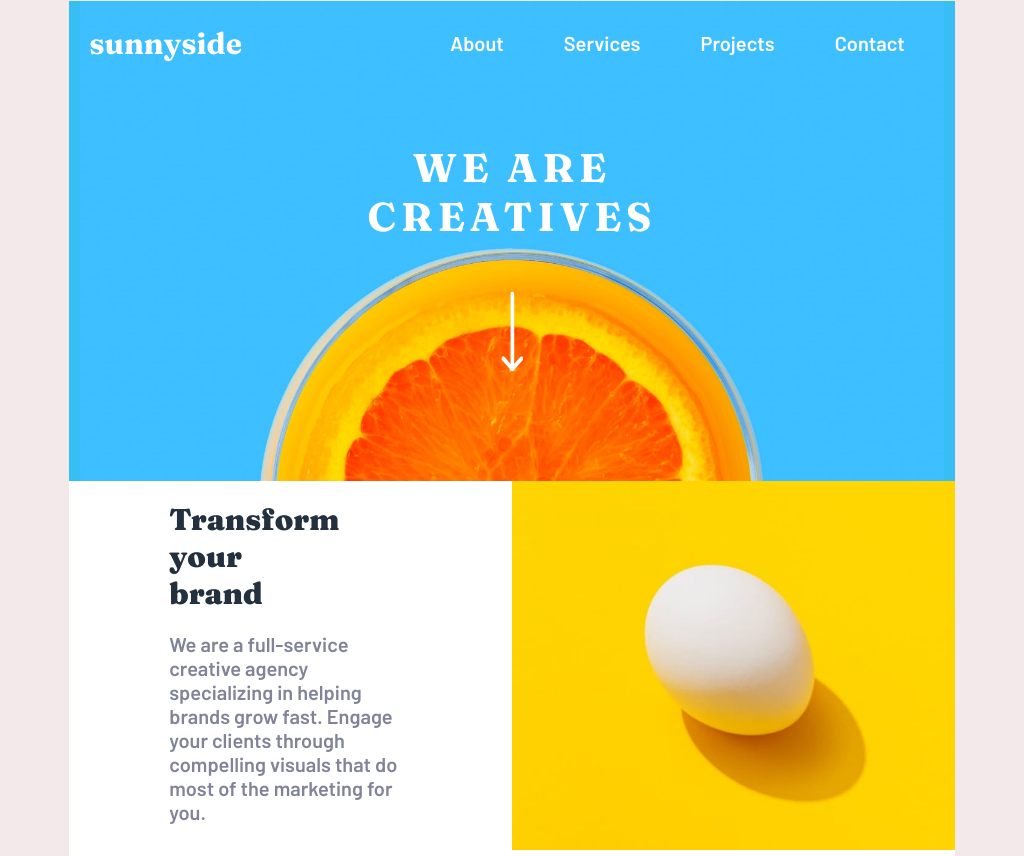
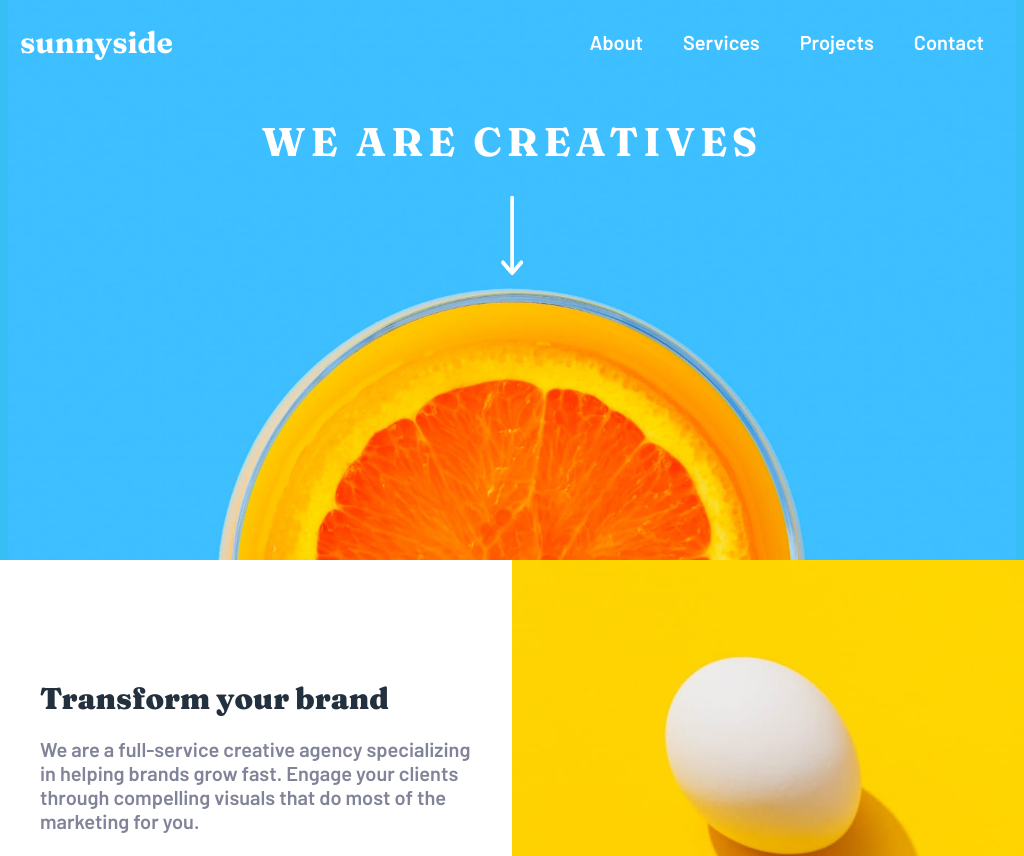
Before and after one commit to kenebebh/sunnyside-agency-landing-page, a plain HTML site: page index.html in a window 1024 px wide. Shown: the top 856 px of the page. Drawn offline with Linux system fonts and the light colour scheme.

Commit message:
uploaded the final css with responsivity

```diff
--- a/style.css
+++ b/style.css
@@ -92,8 +92,9 @@ h4 {
   background-color: rgba(255, 255, 255, 0.5);
   border-radius: 50px;
   text-transform: uppercase;
-  /* font-size: 1.5rem;
-  font-weight: bold;*/
+  font-size: 1.7rem;
+  font-weight: bold;
+  height: fit-content;
 }
 
 .toggle__button {
@@ -227,7 +228,7 @@ a {
   color: var(--dark-cyan);
   padding: 15rem 5rem 20rem;
   text-align: center;
-  height: 50rem;
+  height: 60rem;
   position: relative;
 }
 
@@ -239,7 +240,7 @@ a {
   padding: 15rem 5rem 20rem;
   text-align: center;
   grid-area: photo;
-  height: 50rem;
+  height: 60rem;
   position: relative;
 }
 
@@ -420,7 +421,7 @@ path:hover {
   overflow: hidden;
 }
 
-@media (max-width: 800px) {
+@media (max-width: 600px) {
   body {
     padding: 0;
   }
@@ -442,6 +443,7 @@ path:hover {
     text-align: center;
     position: relative;
     padding: 2rem;
+    z-index: 10;
   }
   .toggle__button {
     position: absolute;
@@ -497,31 +499,20 @@ path:hover {
     background-color: hsl(51, 100%, 49%);
     text-transform: uppercase;
     border-radius: 50px;
-    font-size: 1.5rem;
+    font-size: 1.8rem;
     font-weight: bold;
   }
 
   .navbar__links.active {
     display: inline-block;
+    z-index: 50;
   }
 
   .header__text {
-    position: absolute;
     top: 18%;
     right: 50%;
     transform: translate(50%, 20%);
     font-size: 1.8rem;
-  }
-
-  .header__text > h1 {
-    text-transform: uppercase;
-    margin-bottom: 5rem;
-    letter-spacing: 0.5rem;
-  }
-
-  .arrow {
-    width: 2.2rem;
-    height: 8rem;
   }
 
   /* The body */
@@ -653,3 +644,71 @@ path:hover {
     background-image: url("images/mobile/image-gallery-sugar-cubes.jpg");
   }
 }
+
+@media (min-width: 601px) and (max-width: 1200px) {
+  body {
+    padding: 0;
+  }
+  .container {
+    width: 100%;
+    background-color: white;
+  }
+
+  .header {
+    background: #37bff5 url(images/desktop/image-header.jpg);
+    background-position: center top;
+    background-repeat: no-repeat;
+    background-size: cover;
+    height: 50vh;
+  }
+
+  .navbar__links li a {
+    padding: 1rem 2rem;
+  }
+
+  .header__text {
+    top: 15%;
+    right: 50%;
+    transform: translate(50%, 20%);
+    font-size: 2rem;
+  }
+
+  .header__text > h1 {
+    text-transform: uppercase;
+    margin-bottom: 3rem;
+    letter-spacing: 0.5rem;
+  }
+
+  .arrow {
+    width: 2.2rem;
+    height: 8rem;
+  }
+
+  .content {
+    width: 100%;
+    padding: 0 4rem;
+  }
+
+  .content h2 {
+    width: 100%;
+  }
+
+  .graphic__content,
+  .photo__content {
+    top: 50%;
+    right: 50%;
+    transform: translate(50%, 50%);
+    padding: 0 5rem;
+    width: 100%;
+  }
+}
+
+@media (min-width: 1000px) and (max-width: 11500px) {
+  .header {
+    background: #37bff5 url(images/desktop/image-header.jpg);
+    background-position: center top;
+    background-repeat: no-repeat;
+    background-size: contain;
+    height: 70vh;
+  }
+}
```
